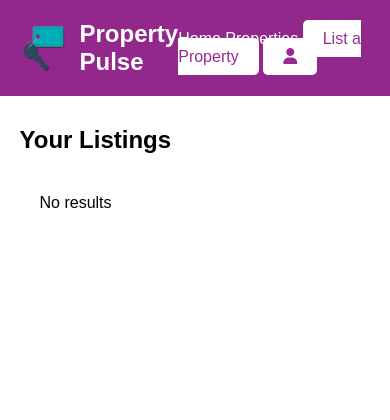
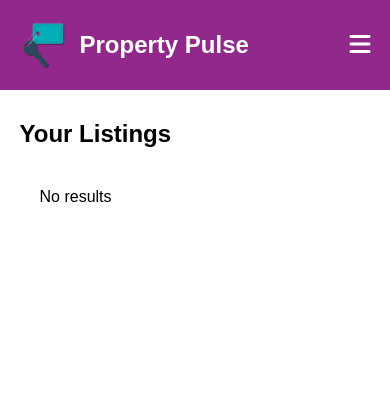
Before and after one commit to bufleek/property-pulse, a PHP site: page /listings.php in a window 390 px wide. Shown: the top 420 px of the page. Run offline with PHP 8.4, Linux system fonts and the light colour scheme; the visitor is signed in with stand-in values (Sample User, id 1); data that the repository does not hold is empty.

Commit message:
menu responsiveness

```diff
--- a/assets/css/styles.css
+++ b/assets/css/styles.css
@@ -6,7 +6,7 @@ html,
   font-family: Arial, sans-serif;
 }
 
-a{
+a {
   text-decoration: none;
 }
 
@@ -38,6 +38,12 @@ header .container {
   align-items: center;
 }
 
+nav {
+  display: flex;
+  justify-content: space-between;
+  align-items: flex-end;
+}
+
 nav ul {
   list-style: none;
   margin: 0;
@@ -51,6 +57,30 @@ nav ul li {
 
 nav ul li a {
   color: white;
+  text-decoration: none;
+}
+
+.menu-icon {
+  display: none;
+  cursor: pointer;
+  color: #fff;
+  font-size: 24px;
+}
+
+.menu {
+  display: flex;
+  list-style: none;
+  padding: 0;
+  margin: 0;
+}
+
+.menu li {
+  margin-right: 10px;
+}
+
+.menu a {
+  display: block;
+  padding: 10px;
   text-decoration: none;
 }
 
@@ -194,7 +224,7 @@ nav ul li a {
   cursor: pointer;
 }
 
- button.btn-outline{
+button.btn-outline {
   background-color: white;
   color: black;
   border: 2px solid #9b2893;
@@ -355,7 +385,7 @@ label {
   padding: 8px 20px;
 }
 
-.property-card{
+.property-card {
   position: relative;
 }
 
@@ -400,7 +430,7 @@ label {
   justify-content: space-between;
 }
 
-.tag{
+.tag {
   background-color: #286d9b;
   color: white;
   padding: 4px 10px;
@@ -483,7 +513,6 @@ label {
 
 /** Responsiveness **/
 
-
 @media (max-width: 900px) {
   .search-form .filters {
     grid-template-columns: repeat(2, 1fr);
@@ -518,7 +547,7 @@ label {
 }
 
 .list-property-banner {
-  background-image: url('https://img.freepik.com/free-vector/gradient-glassmorphism-background_23-2149447863.jpg?size=626&ext=jpg&ga=GA1.1.1473352519.1716554081&semt=ais_user');
+  background-image: url("https://img.freepik.com/free-vector/gradient-glassmorphism-background_23-2149447863.jpg?size=626&ext=jpg&ga=GA1.1.1473352519.1716554081&semt=ais_user");
   background-size: cover;
   background-position: center;
   height: 300px;
@@ -571,7 +600,6 @@ label {
   z-index: 100;
   width: 150px;
 }
-
 
 .user-menu:hover .user-menu-dropdown {
   display: block;
@@ -666,3 +694,79 @@ label {
 .mt-10 {
   margin-top: 10px;
 }
+
+@media (max-width: 900px) {
+  .menu {
+    display: none;
+    flex-direction: column;
+    position: absolute;
+    top: 100px;
+    left: 0;
+    width: 100%;
+    background-color: #93288c;
+    z-index: 100;
+    padding: 30px;
+    overflow-x: hidden;
+    max-width: 100vw;
+    justify-content: center;
+    align-items: center;
+  }
+
+  .menu-icon {
+    display: block;
+    cursor: pointer;
+  }
+
+  .menu li {
+    margin: 0;
+  }
+
+  .menu a {
+    display: block;
+    margin-top: 10px;
+  }
+
+  .menu a.btn {
+    max-width: 250px;
+    min-width: 150px;
+    text-align: center;
+  }
+
+  .menu-icon {
+    display: block;
+    cursor: pointer;
+  }
+
+  .user-menu a {
+    display: none;
+  }
+
+
+  .user-menu-dropdown {
+    display: flex;
+    flex-direction: column;
+    justify-content: center;
+    align-items: center;
+    position: relative;
+    z-index: 100;
+    background-color: transparent;
+    border: none;
+    border-radius: none;
+    box-shadow: none;
+    color: white;
+  }
+
+  .user-menu:hover .user-menu-dropdown {
+    display: flex;
+  }
+
+  .user-menu-dropdown li a:hover {
+    background-color: transparent;
+  }
+
+  .user-menu-dropdown li a {
+    color: white;
+    text-decoration: none;
+    margin: 10px 0;
+  }
+}
--- a/includes/header.php
+++ b/includes/header.php
@@ -28,7 +28,10 @@ include 'config/db.php';
                 </a>
             </div>
             <nav>
-                <ul>
+                <div onclick="toggleMenu()" class="menu-toggle menu-icon">
+                    <i class="fa fa-bars"></i>
+                </div>
+                <ul class="menu" id="menu">
                     <li><a href="/">Home</a></li>
                     <li><a href="properties.php">Properties</a></li>
                     <?php if (isset($_SESSION['user_id'])) : ?>
@@ -44,10 +47,25 @@ include 'config/db.php';
                             </ul>
                         </li>
                     <?php else : ?>
-                        <li><a href="signup.php" class="btn btn-outline-inverse">Register</a></li>
+                        <li>
+                            <div>
+                                <a href="signup.php" class="btn btn-outline-inverse">Register</a>
+                            </div>
+                        </li>
                         <li><a href="login.php" class="btn btn-solid-inverse">Sign In</a></li>
                     <?php endif; ?>
                 </ul>
             </nav>
         </div>
     </header>
+
+    <script>
+        function toggleMenu() {
+            const menu = document.getElementById('menu');
+            if (menu.style.display === 'none') {
+                menu.style.display = 'flex';
+            } else {
+                menu.style.display = 'none';
+            }
+        }
+    </script>
```
Also changed, not shown: index.php (+0 -25 lines).
